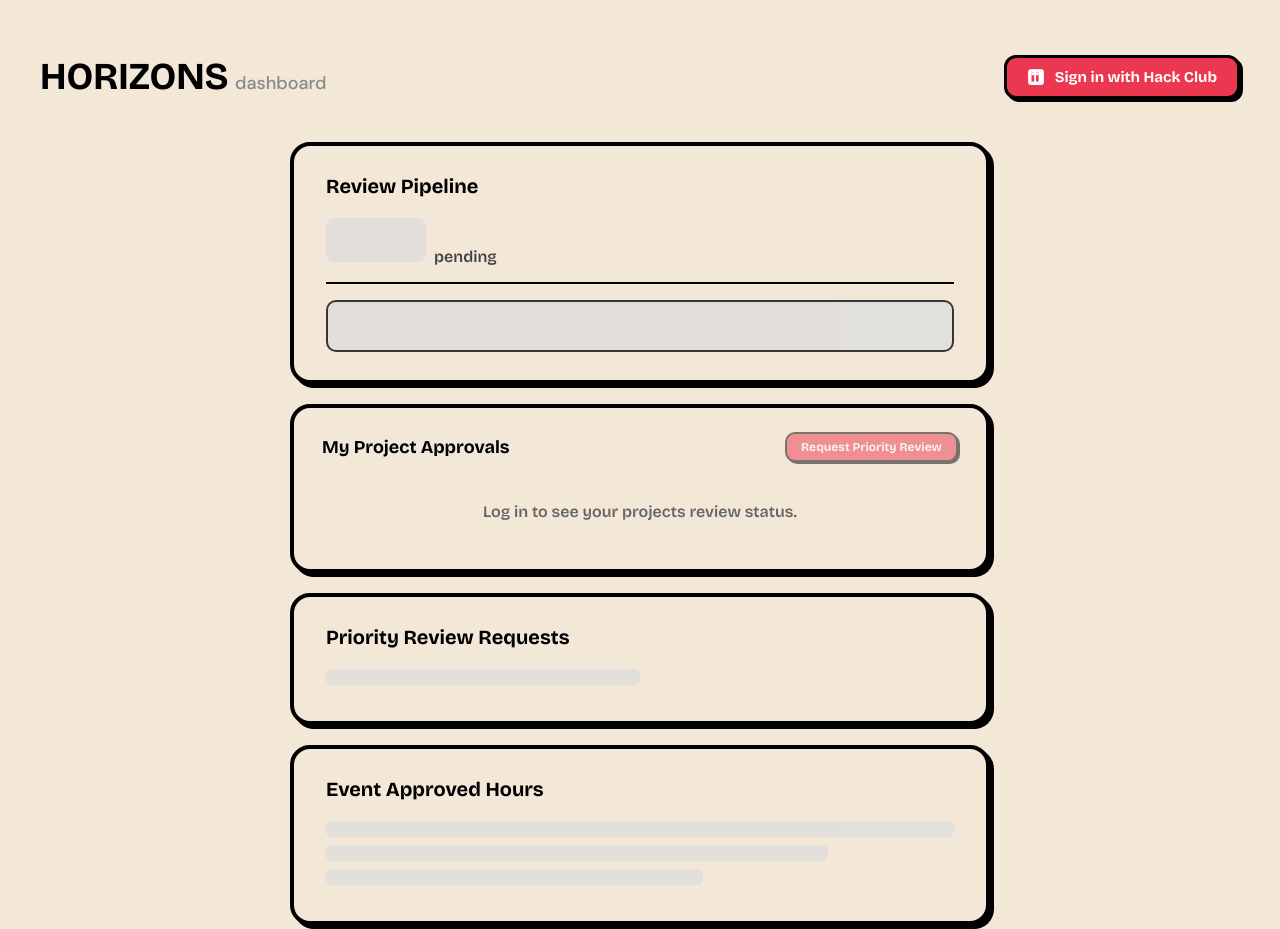
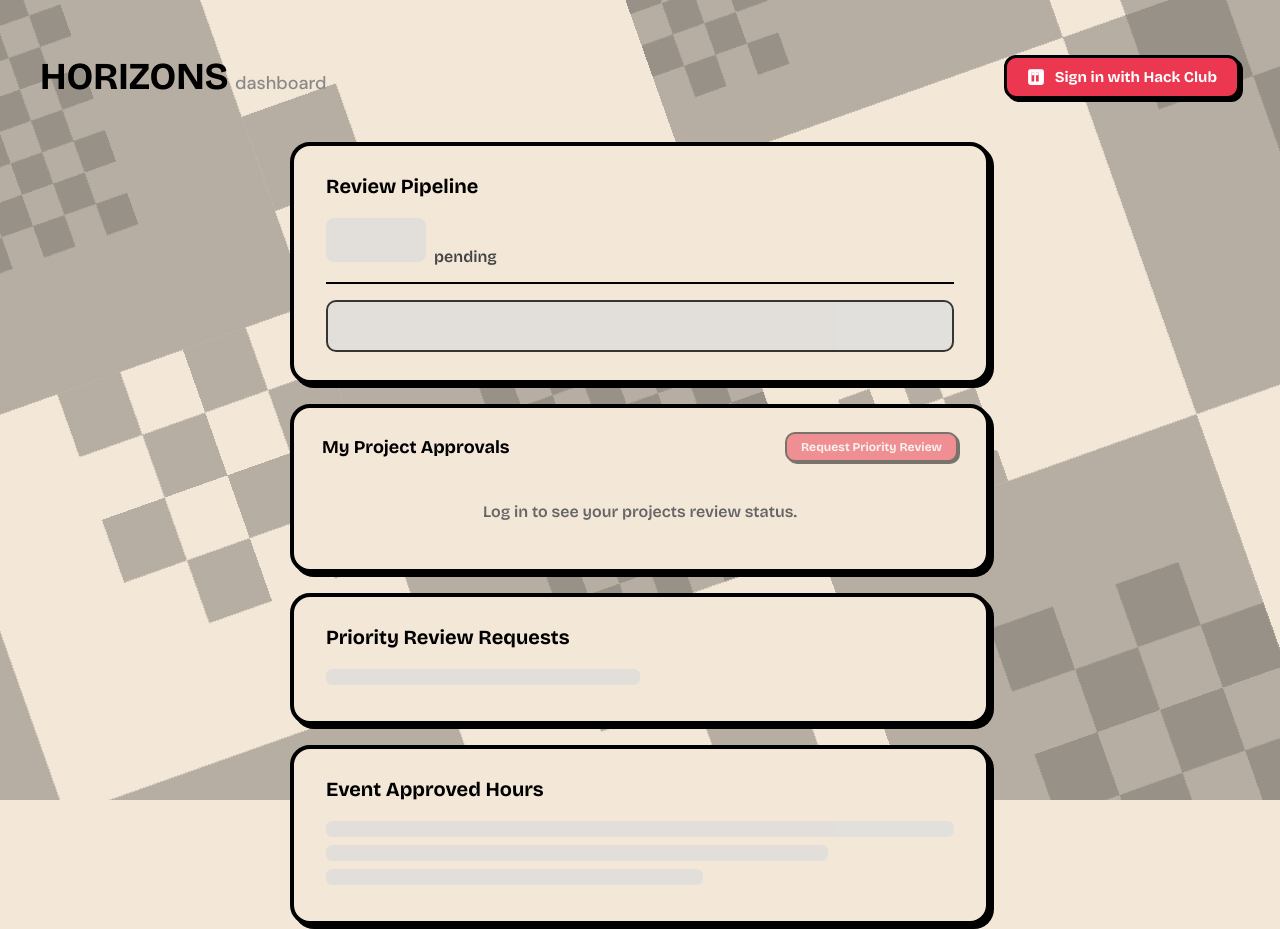
Before and after one commit to simon0302010/horizons-review-queue, a plain HTML site: page static/index.html in a window 1280 px wide. Shown: the top 929 px of the page. Drawn offline with nearby package versions, Linux system fonts and the light colour scheme; no server answers.

Commit message:
chore: add animated background, favicon, and card hover effects from sample UI code

```diff
--- a/static/index.html
+++ b/static/index.html
@@ -4,12 +4,17 @@
 <meta charset="utf-8">
 <meta name="viewport" content="width=device-width, initial-scale=1">
 <title>Horizons — Dashboard</title>
+<link rel="icon" href="/favicon.ico" sizes="any">
+<link rel="icon" href="/favicon.png" type="image/png">
 <link rel="preconnect" href="https://fonts.googleapis.com">
 <link href="https://fonts.googleapis.com/css2?family=Bricolage+Grotesque:wght@400;600;700&family=DM+Sans:wght@400;500;600;700&display=swap" rel="stylesheet">
 <link rel="stylesheet" href="/style.css">
 </head>
 <body>
 
+<div class="bg-anim"><div class="bg-anim-pattern"><div></div></div></div>
+
+<div class="content-wrap">
 <div id="loadbar"><div id="loadbar-fill"></div></div>
 
 <div class="head">
@@ -230,5 +235,6 @@
 </div>
 
 <script src="/script.js"></script>
+</div> <!-- /content-wrap -->
 </body>
 </html>
--- a/static/style.css
+++ b/static/style.css
@@ -1,4 +1,34 @@
 * { margin: 0; padding: 0; box-sizing: border-box; }
+
+/* ── Animated background pattern ── */
+.bg-anim {
+  position: fixed;
+  inset: 0;
+  pointer-events: none;
+  z-index: 0;
+  overflow: hidden;
+}
+.bg-anim-pattern {
+  position: absolute;
+  inset: -50%;
+  display: flex;
+  align-items: center;
+  justify-content: center;
+  transform: rotate(-19.54deg);
+}
+.bg-anim-pattern > div {
+  width: 300%;
+  height: 300%;
+  background-image: url(/content/bg-pattern.svg);
+  background-size: 1600px;
+  background-repeat: repeat;
+  opacity: 0.5;
+  animation: bg-slide 40s linear infinite;
+}
+@keyframes bg-slide {
+  from { background-position: 0 0; }
+  to   { background-position: -1600px 1600px; }
+}
 
 /* ── Global loading bar (visible while background fetches are in flight) ── */
 #loadbar {
@@ -32,6 +62,11 @@ body {
   min-height: 100vh;
 }
 
+.content-wrap {
+  position: relative;
+  z-index: 10;
+}
+
 .head {
   display: flex;
   align-items: center;
@@ -56,6 +91,10 @@ body {
   border-radius: 20px;
   box-shadow: 4px 4px 0 0 #000;
   padding: 28px 32px;
+  transition: transform 0.35s cubic-bezier(0.34, 1.56, 0.64, 1);
+}
+.card:hover {
+  transform: scale(1.04);
 }
 .card-title {
   font-size: 20px;
@@ -267,6 +306,10 @@ body {
   max-height: 2000px;
   padding: 24px 28px;
   overflow-y: auto;
+  transition: max-height 0.4s ease, padding 0.3s ease, transform 0.35s cubic-bezier(0.34, 1.56, 0.64, 1);
+}
+.island.open:hover {
+  transform: scale(1.02);
 }
 .island-title {
   font-size: 18px;
```
Also changed, not shown: static/content/bg-pattern.svg (added), static/favicon.ico (added), static/favicon.png (added).
